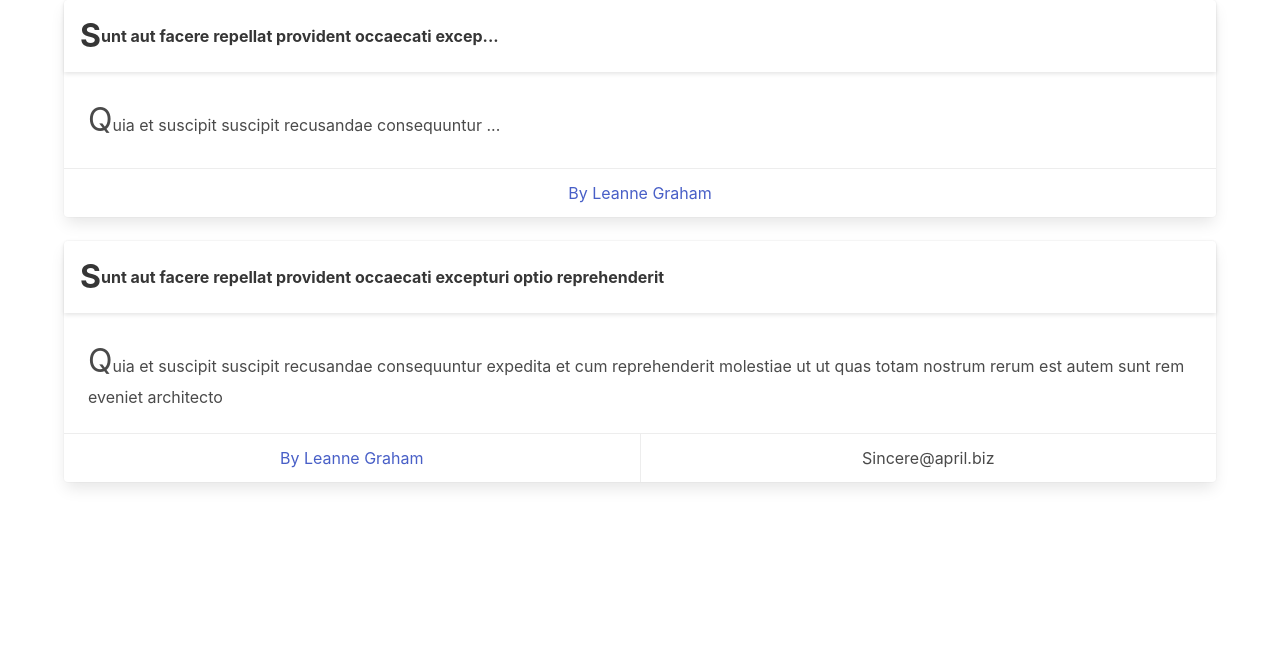
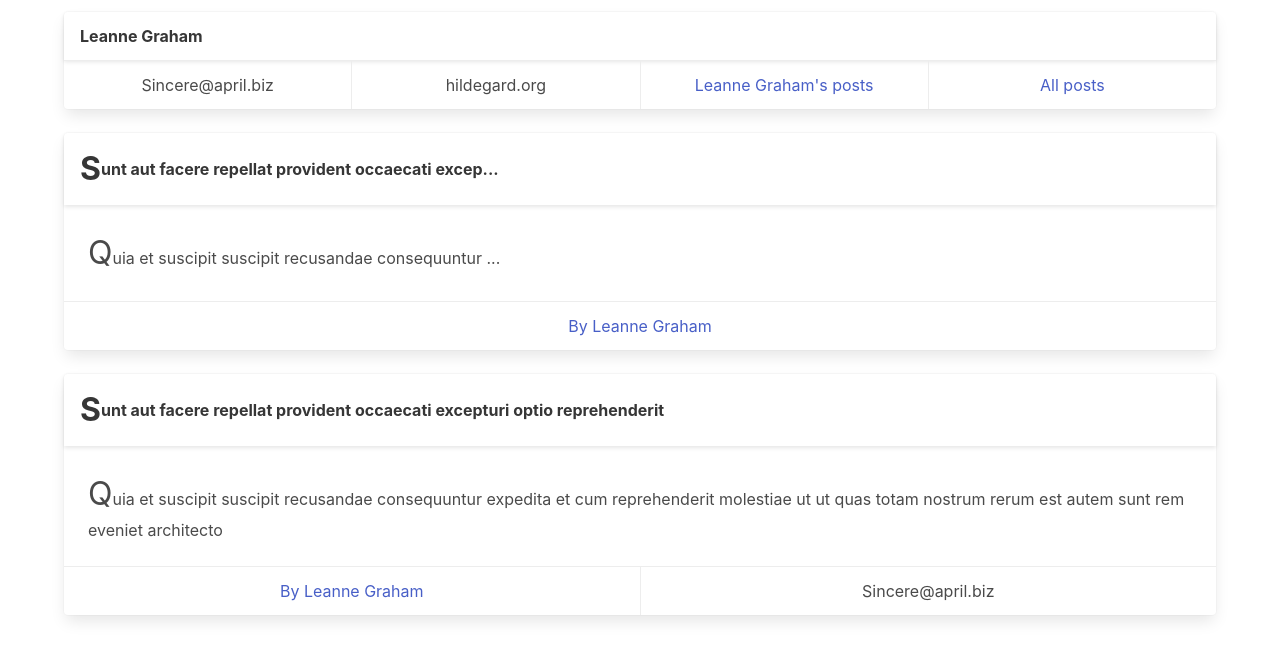
Before and after one commit to monjaworowska/blog, a React (Create React App) app: page /post/1 in a window 1280 px wide. Shown: the top 660 px of the page. Built offline with nearby package versions, Linux system fonts and the light colour scheme.

Commit message:
User component done

```diff
--- a/src/App.js
+++ b/src/App.js
@@ -1,5 +1,6 @@
 import { BrowserRouter, Switch } from "react-router-dom";
 import Post from "./component/Post";
+import User from "./component/User";
 
 const post = {
   userId: 1,
@@ -36,11 +37,14 @@ const user = {
 
 const App = () => (
   <BrowserRouter>
-    <div className="container">
+    <div className="container mt-3">
       <div>
+        <User user={user} />
+        <br></br>
         <Post post={post} user={user} />
         <br></br>
         <Post post={post} user={user} details />
+        <br></br>
       </div>
     </div>
     <Switch>
--- /dev/null
+++ b/src/component/User.js
@@ -0,0 +1,26 @@
+import { NavLink } from "react-router-dom";
+
+const User = ({ user }) => {
+  return (
+    <div className="card">
+      <div className="card-header">
+        <p className="card-header-title">{user.name}</p>
+      </div>
+      <div className="card-footer">
+        <p className="card-footer-item">{user.email}</p>
+        <p className="card-footer-item">{user.website}</p>{" "}
+        <NavLink
+          className="card-footer-item"
+          to={"/users/" + user.id + "/posts"}
+        >
+          {user.name + "'s"} posts
+        </NavLink>
+        <NavLink className="card-footer-item" to="/">
+          All posts
+        </NavLink>
+      </div>
+    </div>
+  );
+};
+
+export default User;
```
